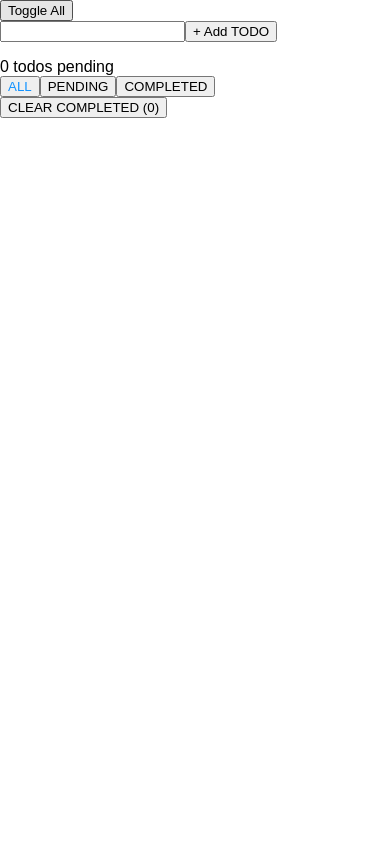
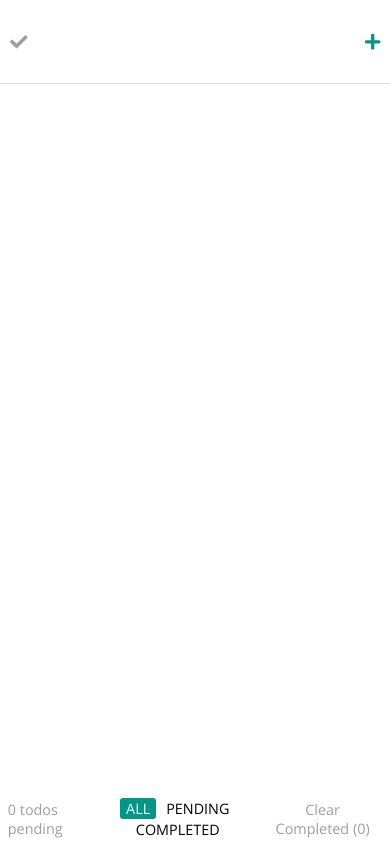
Before and after one commit to svictoreq/sancrisoft-todo, a React app: page / in a window 390 px wide. Built offline with nearby package versions, Linux system fonts and the light colour scheme.

Commit message:
Add style to the app

```diff
--- a/public/index.html
+++ b/public/index.html
@@ -19,7 +19,7 @@
       work correctly both with client-side routing and a non-root public URL.
       Learn how to configure a non-root public URL by running `npm run build`.
     -->
-    <link href="https://fonts.googleapis.com/css?family=Open+Sans:300,400,400i,600" rel="stylesheet">
+    <link href="https://fonts.googleapis.com/css?family=Open+Sans:300,300i,400,600" rel="stylesheet">
     <script defer src="https://use.fontawesome.com/releases/v5.0.8/js/all.js"></script>
     <title>Tarea Técnica</title>
   </head>
--- a/src/components/App.js
+++ b/src/components/App.js
@@ -7,8 +7,12 @@ class App extends Component {
   render() {
     return (
     	<Fragment>
-	      <TodoForm />
-	      <TodoList />
+    		<header>
+	      	<TodoForm />
+	      </header>
+	      <main>
+	      	<TodoList />
+	      </main>
 	      <Footer />
       </Fragment>
     );
--- /dev/null
+++ b/src/components/CheckButton.js
@@ -0,0 +1,15 @@
+import React from 'react';
+
+const CheckButton = ({completed, onClick}) => {
+	if (completed) {
+		return(
+			<button className="checkButton completed" onClick={onClick}><i className="fas fa-check"></i></button>
+		)
+	} else {
+		return(
+			<button className="checkButton" onClick={onClick}><i className="fas fa-check"></i></button>
+		)
+	}
+};
+
+export default CheckButton;
--- a/src/components/ClearCompButton.js
+++ b/src/components/ClearCompButton.js
@@ -2,7 +2,7 @@ import React from 'react';
 
 const ClearCompButton = ({completedTodos, onClick}) => {
 	return(
-		<button onClick={onClick}>CLEAR COMPLETED ({completedTodos})</button>
+		<button id="clear-completed" onClick={onClick}>Clear Completed ({completedTodos})</button>
 	)
 };
 
--- a/src/components/CountSpan.js
+++ b/src/components/CountSpan.js
@@ -1,9 +1,15 @@
 import React from 'react';
 
 const CountSpan = ({count}) => {
-	return(
-		<span>{count} todos pending</span>
-	)
+	if (count === 1) {
+		return(
+			<span>{count} todo pending</span>
+		)
+	} else {
+		return(
+			<span>{count} todos pending</span>
+		)
+	}
 };
 
 export default CountSpan;
--- a/src/components/EditableTodo.js
+++ b/src/components/EditableTodo.js
@@ -1,16 +1,27 @@
 import React from 'react';
+import CheckButton from './CheckButton';
 
-const EditableTodo = ({text, id, onSubmit}) => {
+const EditableTodo = ({text, id, completed, onSubmit, onClick, onRemove}) => {
 	let editInput;
 	const handleSubmit = (e) => {
-		onSubmit(editInput.value, id);
+		if (editInput.value) {
+			e.preventDefault();
+			onSubmit(editInput.value, id);
+		} else {
+			e.preventDefault();
+			onSubmit(text, id);
+		}
 	};
 
 	return (
 		<li>
+			<CheckButton onClick={onClick} completed={completed} />
 			<form onSubmit={handleSubmit}>
 				<input type="text" defaultValue={text} ref={input => editInput = input} />
 			</form>
+			<button className="remove-todo" onClick={onRemove}>
+					<i className="far fa-trash-alt"></i>
+				</button>
 		</li>
 	)
 };
--- a/src/components/Filter.js
+++ b/src/components/Filter.js
@@ -3,7 +3,7 @@ import React from 'react';
 const Filter = ({filter, onClick, curFilter}) => {
 	if (filter === curFilter) {
 		return(
-			<button style={{color: '#1292ff'}} onClick={() => onClick(filter)}>{filter}</button>
+			<button className="active" onClick={() => onClick(filter)}>{filter}</button>
 		)
 	} else {
 		return(
--- a/src/components/Todo.js
+++ b/src/components/Todo.js
@@ -1,13 +1,25 @@
 import React from 'react';
 import EditableTodo from './EditableTodo';
-import '../css/Todo.css';
+import CheckButton from './CheckButton';
 
 const Todo = ({text, id, completed, editable, handleClick, handleDoubleClick, handleSubmit, handleRemove}) => {
+	const setStyle = () => {
+		if (completed) {
+			return {
+				textDecoration: 'line-through',
+				color: '#9e9e9e',
+				fontStyle: 'italic'
+			}
+		} else {
+			return {}
+		}
+	}
+
 	if (!editable) {
 		return(
 			<li>
-				<button onClick={handleClick}>{completed ? 'Uncomplete' : 'Complete'}</button>
-				<span onDoubleClick={handleDoubleClick}>{text}</span>
+				<CheckButton onClick={handleClick} completed={completed} />
+				<span onDoubleClick={handleDoubleClick} style={setStyle()}>{text}</span>
 				<button className="remove-todo" onClick={handleRemove}>
 					<i className="far fa-trash-alt"></i>
 				</button>
@@ -15,7 +27,7 @@ const Todo = ({text, id, completed, editable, handleClick, handleDoubleClick, ha
 		);
 	} else {
 		return(
-			<EditableTodo text={text} id={id} onSubmit={handleSubmit} />
+			<EditableTodo text={text} id={id} onSubmit={handleSubmit} onClick={handleClick} completed={completed} onRemove={handleRemove} />
 		)
 	}
 };
--- a/src/components/ToggleAllButton.js
+++ b/src/components/ToggleAllButton.js
@@ -1,8 +1,9 @@
 import React from 'react';
+import CheckButton from './CheckButton';
 
-const ToggleAllButton = ({onClick}) => {
+const ToggleAllButton = ({onClick, completed}) => {
 	return(
-		<button onClick={onClick}>Toggle All</button>
+		<CheckButton onClick={onClick} completed={completed} />
 	)
 }
 
--- a/src/containers/TodoForm.js
+++ b/src/containers/TodoForm.js
@@ -2,13 +2,16 @@ import React, { Fragment } from 'react';
 import { connect } from 'react-redux';
 import { addTodo } from '../actions/index';
 import ToggleAll from '../containers/ToggleAll';
+import '../css/TodoForm.css'
 
 const TodoForm = ({dispatch}) => {
 	let taskInput;
 
 	const handleSubmit = (e) => {
 		e.preventDefault();
-		dispatch(addTodo(taskInput.value));
+		if (taskInput.value) {
+			dispatch(addTodo(taskInput.value));
+		}
 		taskInput.value = '';
 	};
 
@@ -17,7 +20,7 @@ const TodoForm = ({dispatch}) => {
 			<ToggleAll />
 			<form onSubmit={handleSubmit}>
 				<input type="text" ref={input => (taskInput = input)} />
-				<button type="submit">+ Add TODO</button>
+				<button type="submit"><i className="fas fa-plus"></i></button>
 			</form>
 		</Fragment>
 	)
--- a/src/containers/ToggleAll.js
+++ b/src/containers/ToggleAll.js
@@ -2,7 +2,15 @@ import { connect } from 'react-redux';
 import ToggleAllButton from '../components/ToggleAllButton';
 import { toggleAll } from '../actions/index';
 
-const mapStateToProps = (state) => state;
+const mapStateToProps = ({todos}) => {
+	if (todos.length) {
+		return {
+			completed: todos.every(todo => todo.completed)
+		}
+	} else {
+		return {completed: false};
+	}
+};
 
 const mapDispatchToProps = {
 	onClick: toggleAll
--- a/src/css/index.css
+++ b/src/css/index.css
@@ -1,5 +1,210 @@
+/* General */
 body {
   margin: 0;
   padding: 0;
   font-family: sans-serif;
+	background-color: #f4f4f4;
+	display: flex;
+	justify-content: center;
+	align-items: center;
+	min-height: 100vh;
+	font-family: 'Open Sans', sans-serif;
 }
+
+input {
+	outline: none;
+	font-family: 'Open Sans', sans-serif;
+}
+
+button {
+	outline: none;
+	cursor: pointer;
+	font-family: 'Open Sans', sans-serif;
+	font-weight: 600;
+	background-color: transparent;
+}
+
+#root {
+	-webkit-box-shadow: 0px 0px 16px 0px rgba(158,158,158,1);
+	-moz-box-shadow: 0px 0px 16px 0px rgba(158,158,158,1);
+	box-shadow: 0px 0px 16px 0px rgba(158,158,158,1);
+	box-sizing: border-box;
+	display: flex;
+	flex-direction: column;
+	justify-content: space-between;
+	background-color: #ffffff;
+	width: 80%;
+	height: 80vh;
+
+}
+
+.checkButton {
+	background-color: transparent;
+	color: #9e9e9e;
+	display: flex;
+	justify-content: center;
+	align-items: center;
+	border: 2px solid;
+	border-radius: 50px;
+}
+
+.checkButton.completed, .checkButton:hover {
+	color: #009688;
+}
+
+/* Header */
+
+header {
+	box-sizing: border-box;
+	display: flex;
+	width: 100%;
+	min-height: 10vh;
+	padding: 0 1%;
+	border-bottom: 1px solid #9e9e9e50;
+}
+
+header form {
+	display: flex;
+	width: 100%;
+}
+
+header form input {
+	width: 100%;
+	border: none;
+	text-indent: 15px;
+	font-size: 20px;
+	font-weight: 300;
+	color: #9e9e9e;
+}
+
+header button, header button.checkButton {
+	height: auto;
+	border: none;
+	border-radius: 0;
+	font-size: 1.1em;
+}
+
+header button {
+	color: #009688;
+}
+
+/* List */
+
+main {
+	flex: 1;
+	display: flex;
+	flex-direction: column;
+	align-items: flex-start;
+	overflow: auto;
+}
+
+main ul {
+	margin: 0;
+	padding: 0;
+	width: 100%;
+	height: 100%;
+	list-style: none;
+}
+
+main ul li {
+	box-sizing: border-box;
+	display: flex;
+	align-items: center;
+	width: 100%;
+	height: 10vh;
+	padding: 0 1%;
+	border-bottom: 1px solid #9e9e9e3f;
+}
+
+main ul li span {
+	flex: 1;
+	margin: 0 1%;
+	text-indent: 8px;
+	font-size: 20px;
+	font-weight: 300;
+}
+
+main ul li button {
+	height: 32px;
+	width: 32px;
+}
+
+main ul li .remove-todo {
+	visibility: hidden;
+	border: none;
+	font-size: 24px;
+	color: #9e9e9e;
+}
+
+main ul li:hover .remove-todo {
+	visibility: visible;
+}
+
+main ul li .remove-todo:hover {
+	color: #f44336;
+}
+
+main ul li form {
+	flex: 1;
+}
+
+main ul li input {
+	font-size: 20px;
+	font-weight: 300;
+	font-style: italic;
+	color: #9e9e9e;
+	border: none;
+	text-indent: 15px;
+}
+
+/* Footer */
+
+footer {
+	display: flex;
+	justify-content: space-between;
+	align-items: center;
+	padding: 1% 2%;
+	color: #9e9e9e;
+	font-size: 0.9rem;
+}
+
+footer button {
+	background-color: transparent;
+	border: none;
+	margin: 0 2px;
+	font-weight: 400;
+	font-size: 0.9rem;
+}
+
+footer button.active {
+	border-radius: 3px;
+	background-color: #009688;
+	color: #ffffff;
+}
+
+footer button#clear-completed {
+	color: #9e9e9e;
+}
+
+footer button#clear-completed:hover {
+	color: #f44336;
+}
+
+/* Phone */
+
+@media screen and (max-width: 1024px) {
+	#root {
+		height: 100vh;
+		width: 100%;
+	}
+
+	main ul li .remove-todo{
+		visibility: visible;
+	}
+
+	footer #filters {
+		display: flex;
+		flex-wrap: wrap;
+		justify-content: center;
+	}
+}
```
Also changed, not shown: src/css/TodoForm.css (added).
